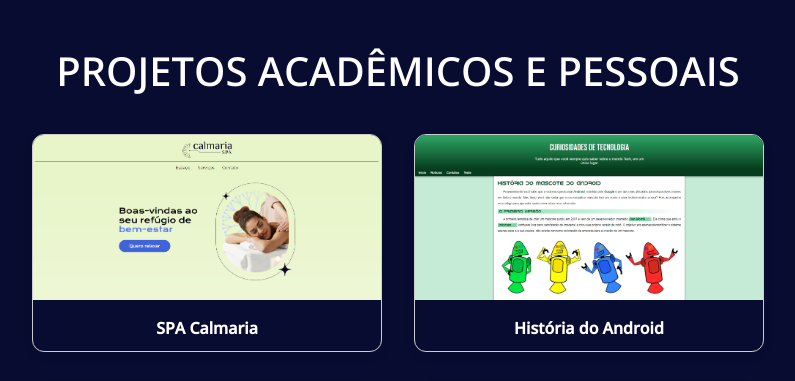
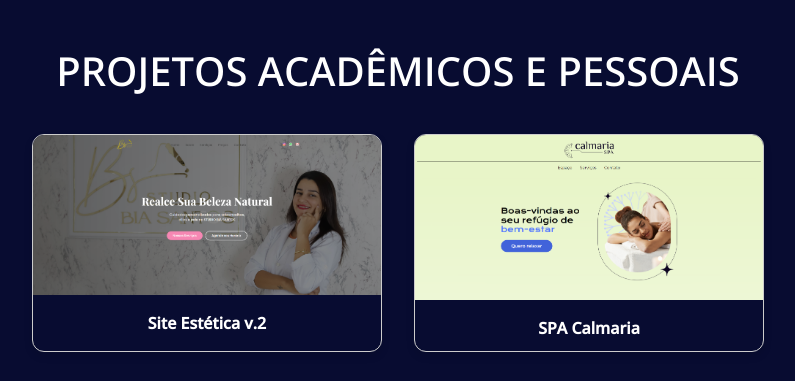
Before and after one commit to bswbruno/portifolio, a plain HTML site: page index.html in a window 1280 px wide. Shown: the part 980-1361 px from the top of the page, without its empty margins (242-1037 px from the left). Drawn offline with nearby package versions, Linux system fonts and the light colour scheme.

Commit message:
adicionando projeto ao portifólio

```diff
--- a/index.html
+++ b/index.html
@@ -108,6 +108,13 @@
     <h1>PROJETOS ACADÊMICOS E PESSOAIS</h1>
     <div class="container container--cards">
 
+          <div class="card" id="cards" onmouseover="virar()" onmouseout="desvirar()">
+                <a href="https://bswbruno.github.io/site-biasStudio/" target="_blank">
+                    <img src="image/capa.site-bias-estetica.png" alt="Bias Estética">
+                    <p>Site Estética v.2</p>
+                </a>
+            </div>
+
 
         <div class="card">
             <a href="https://bswbruno.github.io/Calmaria_Spa/" target="_blank">
@@ -160,6 +167,7 @@
                     <p>Plataforma Colaborativa</p>
                 </a>
             </div>
+
 
 
     </div> <!-- container -->
```
Also changed, not shown: image/capa.site-bias-estetica.png (added).
